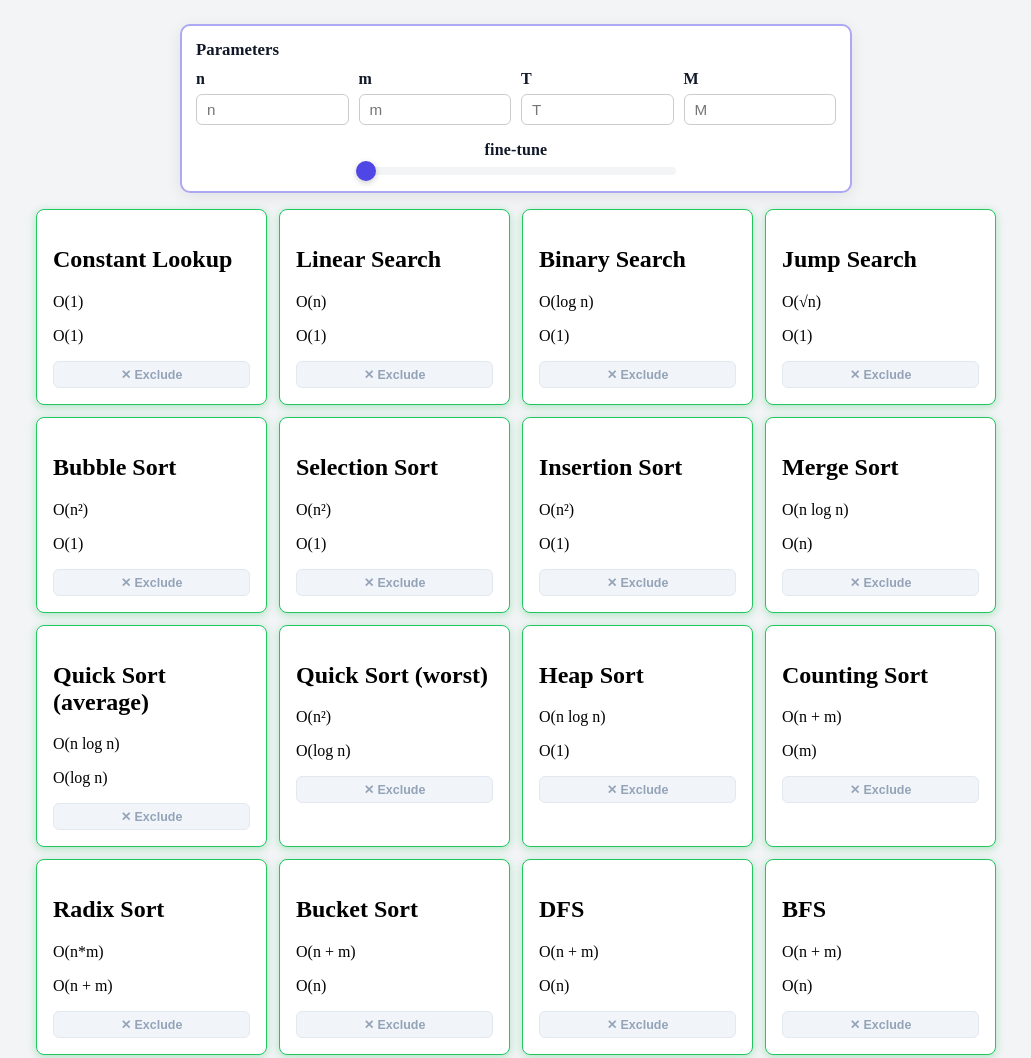
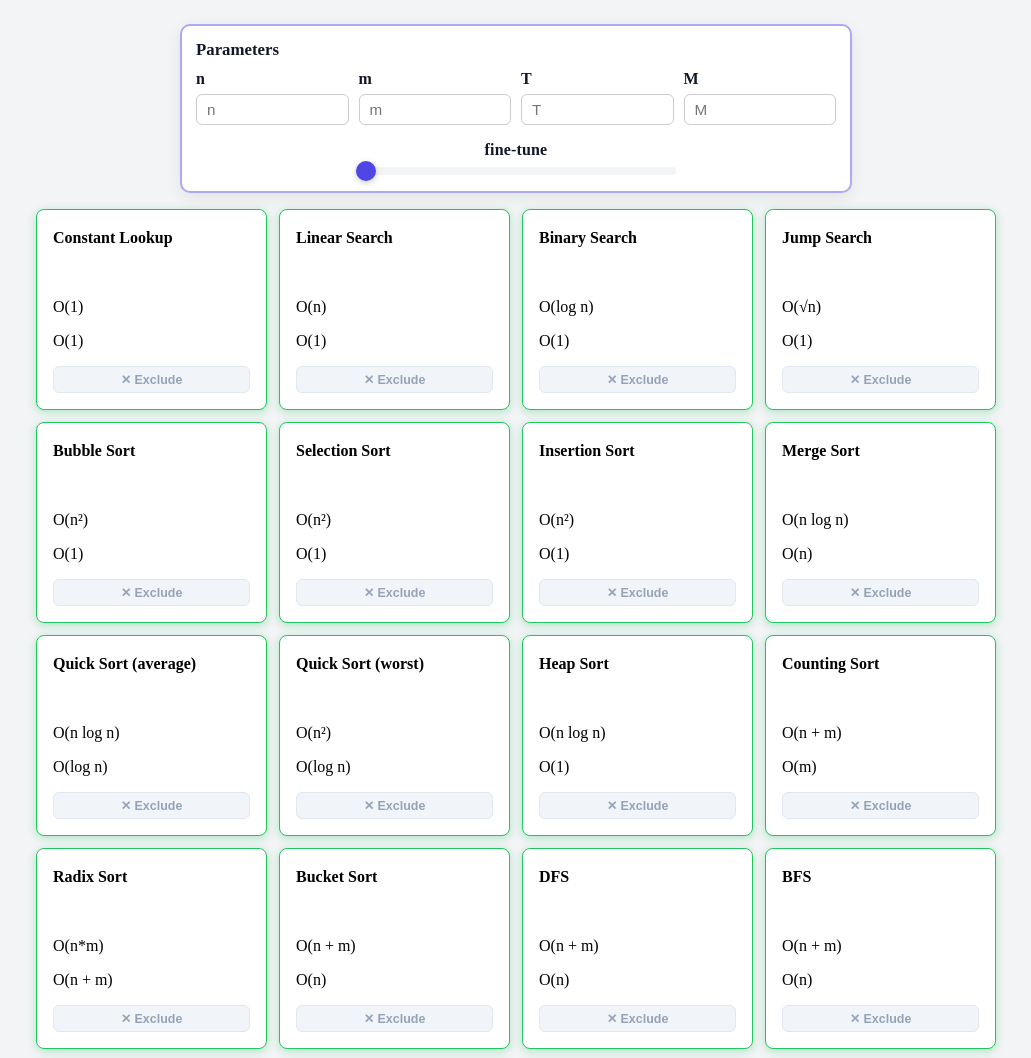
Before and after one commit to Aramarchuk/webstorm-internship-test-task, a website built with Vite: page index.html in a window 1280 px wide. Shown: the top 1058 px of the page, without its empty margins (124-1155 px from the left). Built offline with nearby package versions, Linux system fonts and the light colour scheme.

Commit message:
content lined up with the name of card

```diff
--- a/src/Card.module.scss
+++ b/src/Card.module.scss
@@ -1,7 +1,7 @@
 @mixin btn-base {
     display: block;
     width: 100%;
-    margin-top: 12px;
+    margin-top: auto;
     padding: 5px 10px;
     border: none;
     border-radius: 6px;
@@ -43,7 +43,26 @@
     box-shadow: 0 2px 8px color-mix(in srgb, rgba(34, 197, 94, 0.35) calc(var(--fit-ratio, 1) * 100%), rgba(0, 0, 0, 0.06));
 }
 
+.cardTitle {
+    height: 3rem;
+    overflow: hidden;
+    flex-shrink: 0;
+    margin-bottom: 8px;
+
+    h2 {
+        margin: 0;
+        font-size: 1rem;
+        line-height: 1.5rem;
+    }
+}
+
+.cardBody {
+    flex: 1;
+    transition: opacity 0.3s, filter 0.3s;
+}
+
 .card {
+    min-height: 160px;
     padding: 16px;
     border-radius: 8px;
     background-color: white;
@@ -51,6 +70,8 @@
     box-shadow: 0 2px 8px rgba(0, 0, 0, 0.1);
     border: 1px solid #e5e7eb;
     transition: background-color 0.3s, color 0.3s, transform 0.2s, border-color 0.4s, box-shadow 0.4s;
+    display: flex;
+    flex-direction: column;
     @include fit-color;
 
     &:hover {
@@ -65,6 +86,7 @@
     &.disabled {
         pointer-events: none;
 
+        .cardTitle,
         .cardBody {
             opacity: 0.4;
             filter: grayscale(0.6);
--- a/src/Card.ts
+++ b/src/Card.ts
@@ -73,11 +73,15 @@ export function createCard(opts: AlghorithmOptions): AlgorithmCard {
     btn.textContent = '✕ Exclude'
     btn.className = styles.btnExclude
 
+    const title = document.createElement('div')
+    title.className = styles.cardTitle
+    title.append(h2)
+
     const body = document.createElement('div')
     body.className = styles.cardBody
-    body.append(h2, time, memory)
+    body.append(time, memory)
 
-    root.append(body, btn)
+    root.append(title, body, btn)
 
     return { ...opts, disabled: false, timeFunc: makeFunc(opts.time_expr), memoryFunc: makeFunc(opts.memory_expr), element: root, btn }
 }
```
